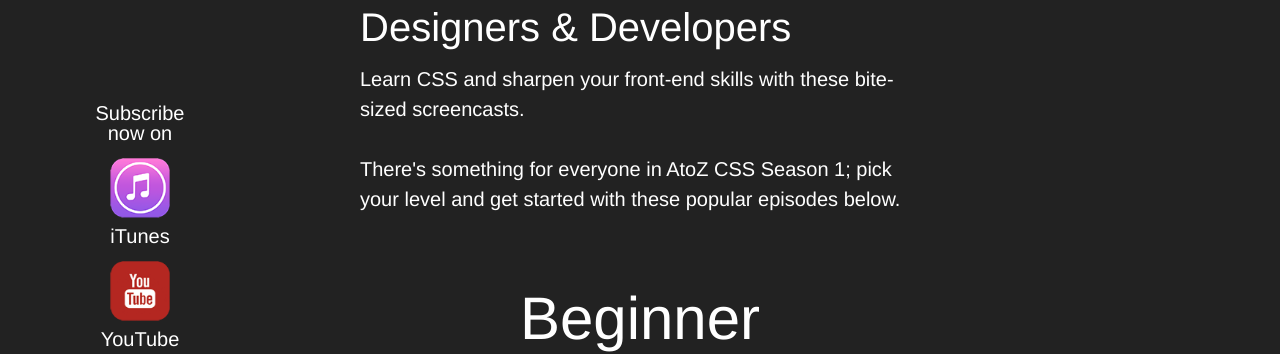
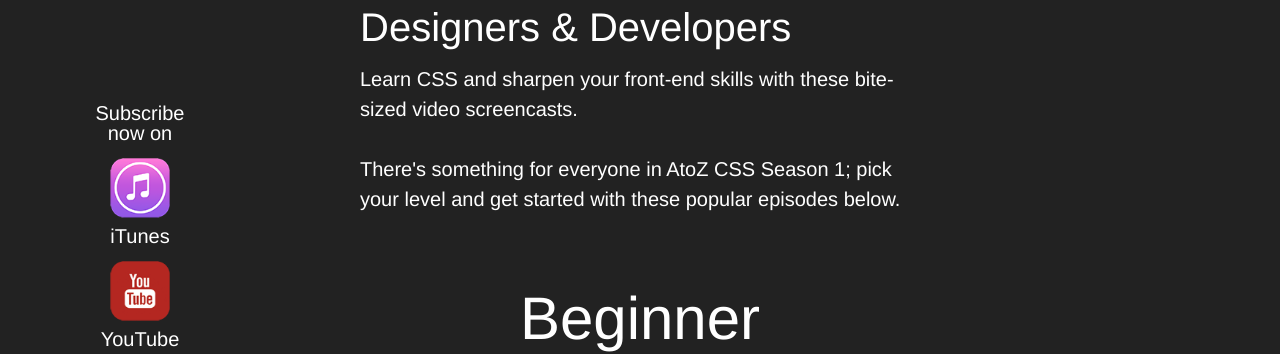
Before and after one commit to guyroutledge/atozcss, a Jekyll site: the page built from index.html, in a window 1280 px wide and 900 px high. Shown: the part 292-646 px from the top of the window. Built offline with Jekyll 4.4.1, drawn with Linux system fonts in a browser that asks for light colours; the list of posts is cut into pages by our own code; comment, search, counter and statistics services are not loaded; some of the changed text lies outside the part shown.

Commit message:
Copy update

```diff
--- a/_includes/form.html
+++ b/_includes/form.html
@@ -1,6 +1,6 @@
 <div id="mc_embed_signup" class="subscribe-form">
 	<form action="http://atozcss.us3.list-manage.com/subscribe/post?u=fb5c2d7d6163f7fcbba78e8b0&amp;id=5fa71cd7de" method="post" id="mc-embedded-subscribe-form" name="mc-embedded-subscribe-form" class="validate" target="_blank" novalidate>
-		<label for="mce-EMAIL">Be the first to hear about new videos, CSS stuff and awesome&nbsp;resources</label>
+		<label for="mce-EMAIL">Be the first to hear about the next season of AtoZ CSS, CSS news and awesome&nbsp;resources</label>
 		<input type="email" value="" name="EMAIL" class="email" id="mce-EMAIL" placeholder="Your email address" required>
 		<div style="position: absolute; left: -5000px;"><input type="text" name="b_fb5c2d7d6163f7fcbba78e8b0_5fa71cd7de" value=""></div>
 		<input type="submit" class="button" value="Subscribe" name="subscribe" id="mc-embedded-subscribe">
--- a/index.html
+++ b/index.html
@@ -7,7 +7,7 @@ title: Home
 
 	<div class="site-container-inner">
 		<h2 class="home-title">CSS Screencasts for Designers &amp; Developers</h2>
-		<p>Learn CSS and sharpen your front-end skills with these bite-sized screencasts.</p>
+		<p>Learn CSS and sharpen your front-end skills with these bite-sized video screencasts.</p>
 		<p>There's something for everyone in AtoZ CSS Season 1; pick your level and get started
 		with these popular episodes below.</p>
 	</div>
```
